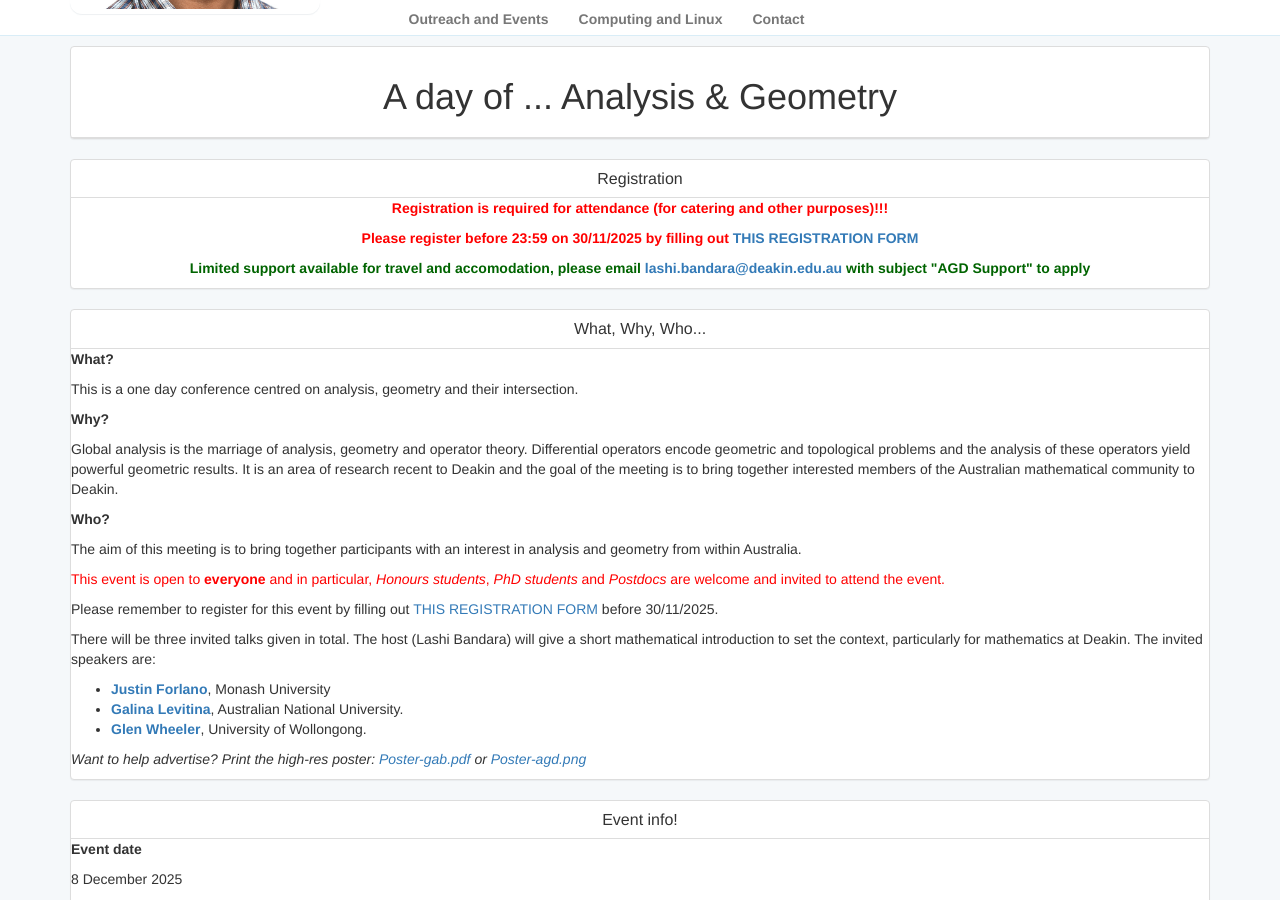
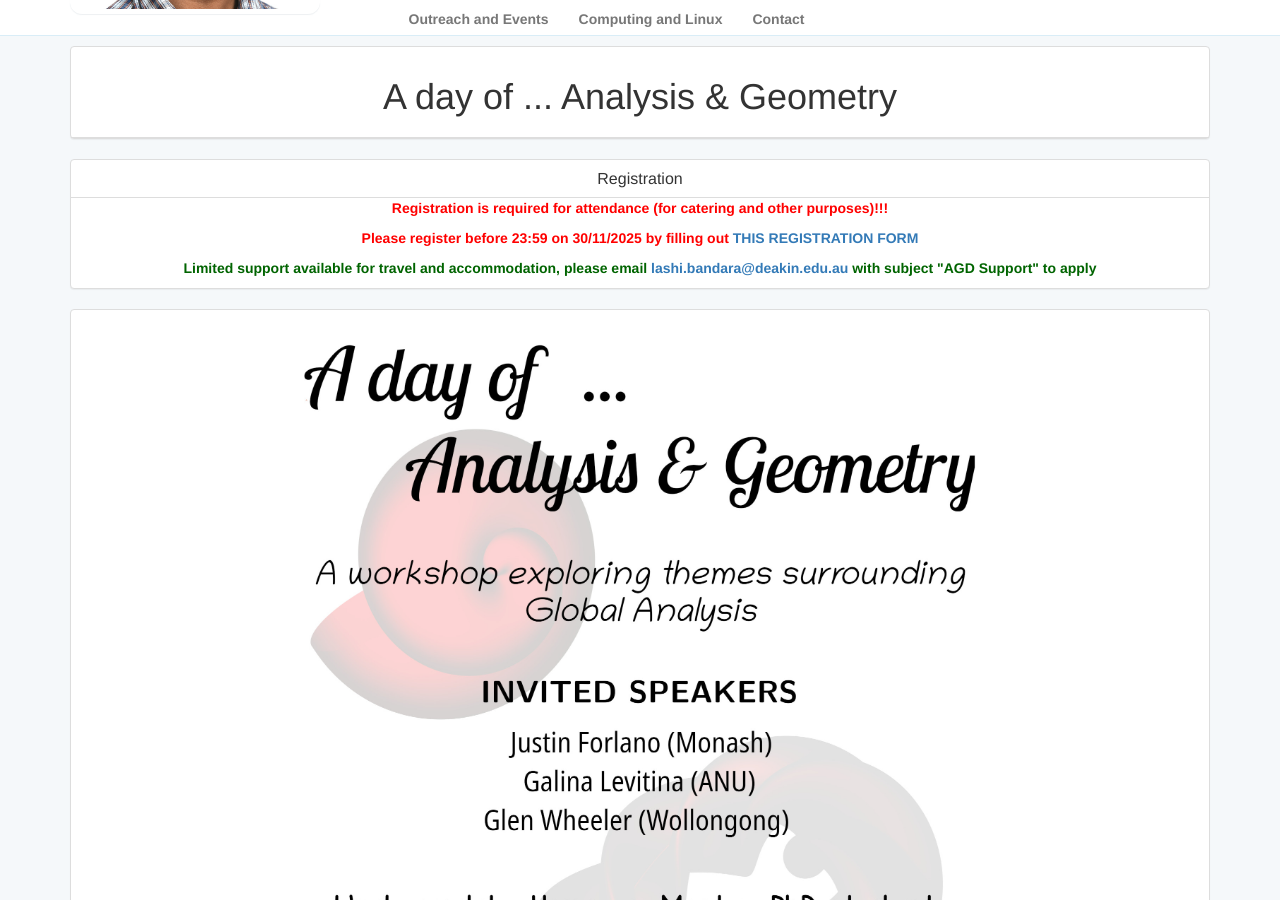
Before and after one commit to lashi-bandara/lashi-bandara.github.io, a Jekyll site: the page built from toc/outreach/events/analysisandgeometrydeakin.html, in a window 1280 px wide and 900 px high, scrolled down 457 px. Built offline with Jekyll 4.4.1, drawn with Linux system fonts in a browser that asks for light colours.

Commit message:
Changes to agd

```diff
--- a/toc/outreach/events/analysisandgeometrydeakin.html
+++ b/toc/outreach/events/analysisandgeometrydeakin.html
@@ -17,16 +17,14 @@ description: "Lashi Bandara - Events: A day of ... Analysis &amp; Geometry"
 
   </b> </p>
 
-<p style="color:darkgreen;text-align:center"> <b> Limited support available for travel and accomodation, please email <a href="mailto:lashi.bandara@deakin.edu.au">lashi.bandara@deakin.edu.au</a> with subject "AGD Support" to apply </b> </p>
+<p style="color:darkgreen;text-align:center"> <b> Limited support available for travel and accommodation, please email <a href="mailto:lashi.bandara@deakin.edu.au">lashi.bandara@deakin.edu.au</a> with subject "AGD Support" to apply </b> </p>
 
 </div>
 
 
-<!--
 <div class="panel panel-default content-panel">
-<p style="text-align:center;"><a href="agd2025/Poster-agd.png"><img src="agd2025/Poster-agd.jpg" alt="Poster" height="900" ></a></p>
+<p style="text-align:center;"><a href="agd2025/Poster-agd.png"><img src="agd2025/Poster-agd.jpg" alt="Poster" height="1000" ></a></p>
 </div>
--->
 
 
 <div class="panel panel-default content-panel">
```
Also changed, not shown: toc/outreach/events/agd2025/Poster-agd.jpg (added), 2 other files.
